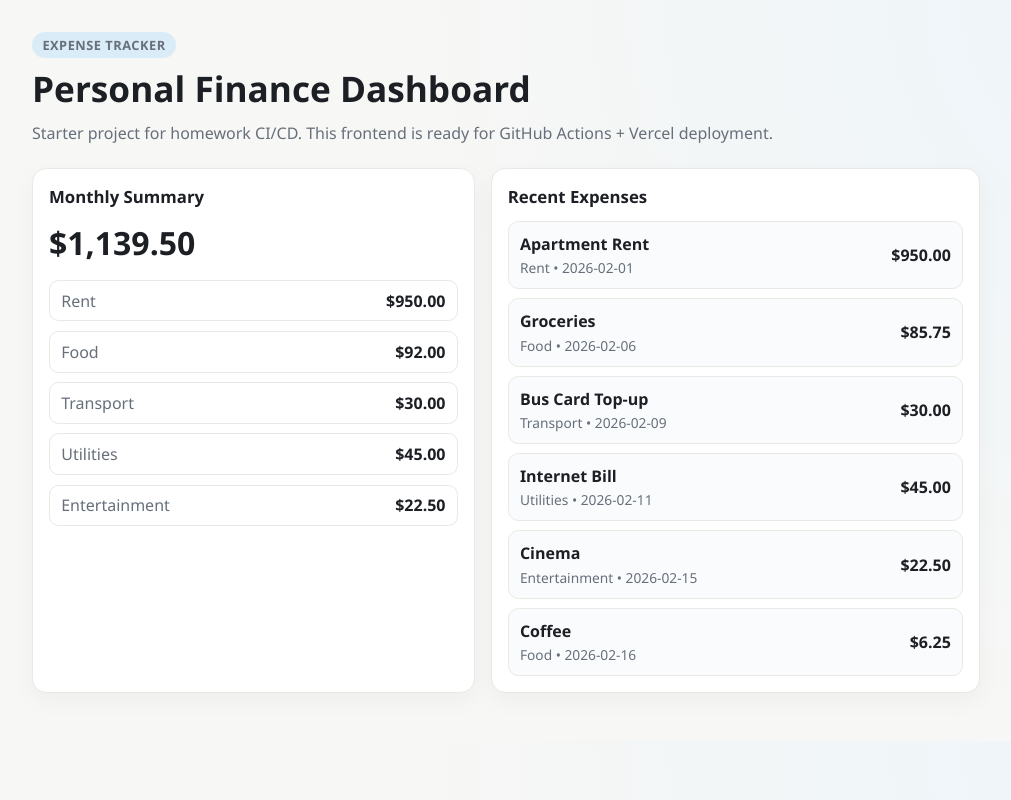
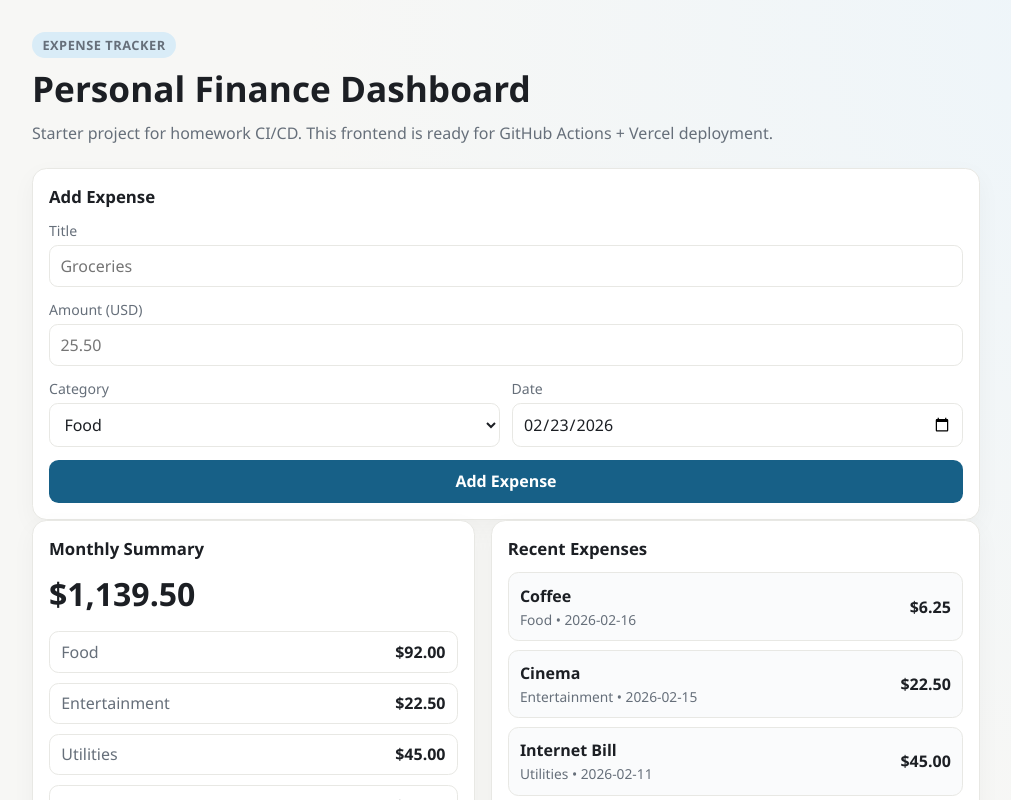
Before and after one commit to kannikakak/expensetracker, a Next.js app in the folder frontend/expense-tracker/: page / in a window 1280 px wide. Shown: the top 800 px of the page, without its empty margins (134-1145 px from the left). Built offline with nearby package versions, Linux system fonts and the light colour scheme.

Commit message:
feat(frontend): add expense form with local state

```diff
--- a/frontend/expense-tracker/app/globals.css
+++ b/frontend/expense-tracker/app/globals.css
@@ -78,6 +78,65 @@ body {
   font-size: 1.05rem;
 }
 
+.expense-form {
+  display: grid;
+  gap: 0.8rem;
+}
+
+.field {
+  display: grid;
+  gap: 0.35rem;
+}
+
+.field span {
+  color: var(--muted);
+  font-size: 0.88rem;
+}
+
+.field input,
+.field select {
+  width: 100%;
+  border: 1px solid var(--surface-border);
+  border-radius: 0.55rem;
+  padding: 0.55rem 0.65rem;
+  font: inherit;
+  color: inherit;
+  background: #ffffff;
+}
+
+.field input:focus,
+.field select:focus {
+  outline: 2px solid #c2deed;
+  border-color: #8dc0da;
+}
+
+.field-row {
+  display: grid;
+  grid-template-columns: 1fr;
+  gap: 0.7rem;
+}
+
+@media (min-width: 620px) {
+  .field-row {
+    grid-template-columns: 1fr 1fr;
+  }
+}
+
+.primary-button {
+  border: 0;
+  border-radius: 0.6rem;
+  padding: 0.65rem 0.9rem;
+  font: inherit;
+  font-weight: 600;
+  color: #ffffff;
+  background: var(--accent);
+  cursor: pointer;
+}
+
+.primary-button:hover {
+  background: #0f4c6b;
+}
+
 .total {
   margin: 0 0 1rem;
   font-size: 2rem;
--- a/frontend/expense-tracker/app/page.tsx
+++ b/frontend/expense-tracker/app/page.tsx
@@ -1,8 +1,28 @@
+"use client";
+
+import { useMemo, useState } from "react";
+import { AddExpenseForm } from "@/components/add-expense-form";
 import { ExpenseList } from "@/components/expense-list";
 import { ExpenseSummary } from "@/components/expense-summary";
 import { mockExpenses } from "@/data/mock-expenses";
+import { ExpenseInput } from "@/types/expense";
 
 export default function HomePage() {
+  const [expenses, setExpenses] = useState(mockExpenses);
+
+  const sortedExpenses = useMemo(() => {
+    return [...expenses].sort((a, b) => b.date.localeCompare(a.date));
+  }, [expenses]);
+
+  const handleAddExpense = (expenseInput: ExpenseInput) => {
+    const nextExpense = {
+      ...expenseInput,
+      id: crypto.randomUUID()
+    };
+
+    setExpenses((current) => [nextExpense, ...current]);
+  };
+
   return (
     <main className="container">
       <header className="hero">
@@ -14,9 +34,11 @@ export default function HomePage() {
         </p>
       </header>
 
+      <AddExpenseForm onAddExpense={handleAddExpense} />
+
       <div className="grid">
-        <ExpenseSummary expenses={mockExpenses} />
-        <ExpenseList expenses={mockExpenses} />
+        <ExpenseSummary expenses={sortedExpenses} />
+        <ExpenseList expenses={sortedExpenses} />
       </div>
     </main>
   );
--- /dev/null
+++ b/frontend/expense-tracker/components/add-expense-form.tsx
@@ -0,0 +1,109 @@
+"use client";
+
+import { FormEvent, useState } from "react";
+import {
+  ExpenseCategory,
+  ExpenseInput,
+  EXPENSE_CATEGORIES
+} from "@/types/expense";
+
+type AddExpenseFormProps = {
+  onAddExpense: (expense: ExpenseInput) => void;
+};
+
+const initialState: ExpenseInput = {
+  title: "",
+  amount: 0,
+  category: "Food",
+  date: new Date().toISOString().slice(0, 10)
+};
+
+export function AddExpenseForm({ onAddExpense }: AddExpenseFormProps) {
+  const [title, setTitle] = useState(initialState.title);
+  const [amount, setAmount] = useState(initialState.amount);
+  const [category, setCategory] = useState<ExpenseCategory>(initialState.category);
+  const [date, setDate] = useState(initialState.date);
+
+  const handleSubmit = (event: FormEvent<HTMLFormElement>) => {
+    event.preventDefault();
+
+    if (!title.trim() || amount <= 0 || !date) {
+      return;
+    }
+
+    onAddExpense({
+      title: title.trim(),
+      amount,
+      category,
+      date
+    });
+
+    setTitle("");
+    setAmount(0);
+    setCategory("Food");
+    setDate(new Date().toISOString().slice(0, 10));
+  };
+
+  return (
+    <section className="card">
+      <h2>Add Expense</h2>
+      <form className="expense-form" onSubmit={handleSubmit}>
+        <label className="field">
+          <span>Title</span>
+          <input
+            required
+            value={title}
+            onChange={(event) => setTitle(event.target.value)}
+            placeholder="Groceries"
+            maxLength={60}
+          />
+        </label>
+
+        <label className="field">
+          <span>Amount (USD)</span>
+          <input
+            required
+            type="number"
+            min="0.01"
+            step="0.01"
+            value={amount === 0 ? "" : amount}
+            onChange={(event) => setAmount(Number(event.target.value))}
+            placeholder="25.50"
+          />
+        </label>
+
+        <div className="field-row">
+          <label className="field">
+            <span>Category</span>
+            <select
+              value={category}
+              onChange={(event) =>
+                setCategory(event.target.value as ExpenseCategory)
+              }
+            >
+              {EXPENSE_CATEGORIES.map((item) => (
+                <option key={item} value={item}>
+                  {item}
+                </option>
+              ))}
+            </select>
+          </label>
+
+          <label className="field">
+            <span>Date</span>
+            <input
+              required
+              type="date"
+              value={date}
+              onChange={(event) => setDate(event.target.value)}
+            />
+          </label>
+        </div>
+
+        <button type="submit" className="primary-button">
+          Add Expense
+        </button>
+      </form>
+    </section>
+  );
+}
--- a/frontend/expense-tracker/types/expense.ts
+++ b/frontend/expense-tracker/types/expense.ts
@@ -6,6 +6,15 @@ export type ExpenseCategory =
   | "Entertainment"
   | "Other";
 
+export const EXPENSE_CATEGORIES: ExpenseCategory[] = [
+  "Food",
+  "Transport",
+  "Rent",
+  "Utilities",
+  "Entertainment",
+  "Other"
+];
+
 export interface Expense {
   id: string;
   title: string;
@@ -13,3 +22,10 @@ export interface Expense {
   amount: number;
   date: string;
 }
+
+export interface ExpenseInput {
+  title: string;
+  amount: number;
+  category: ExpenseCategory;
+  date: string;
+}
```
